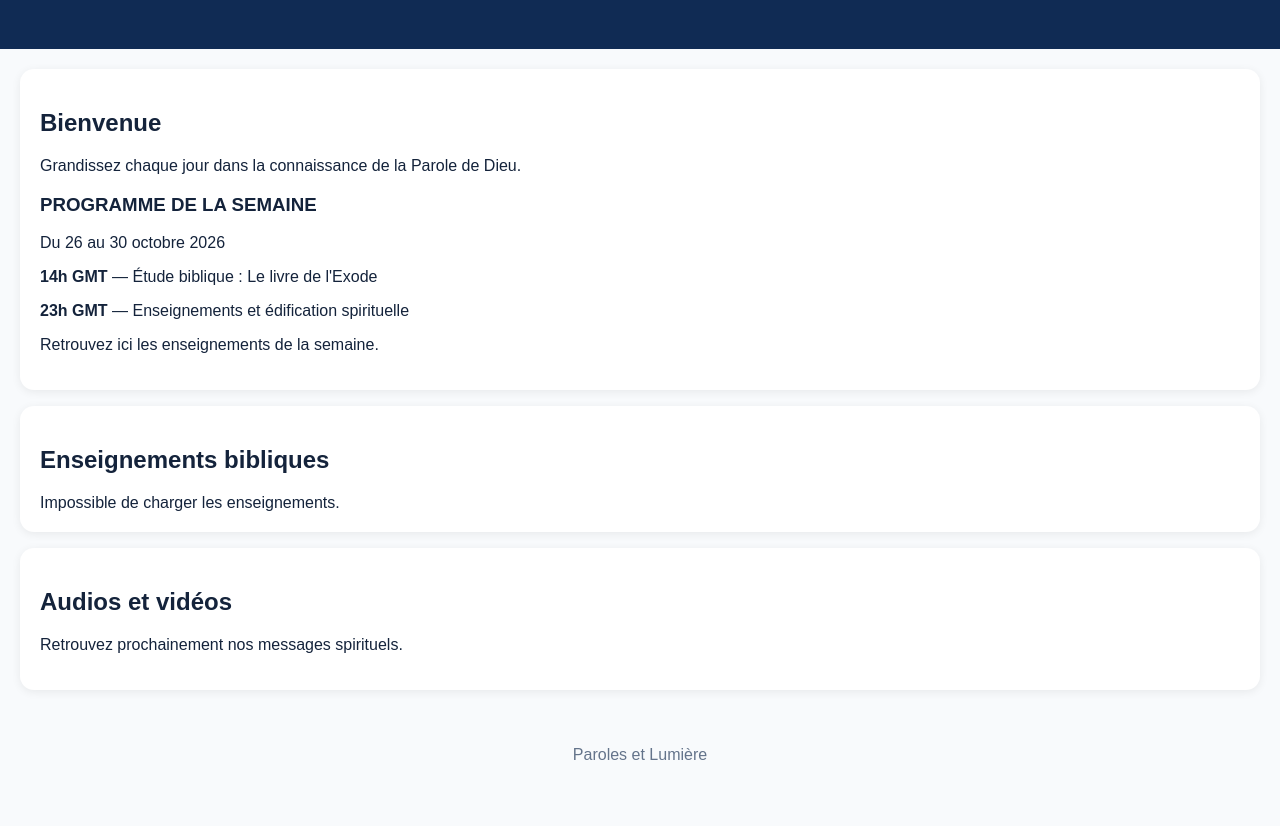
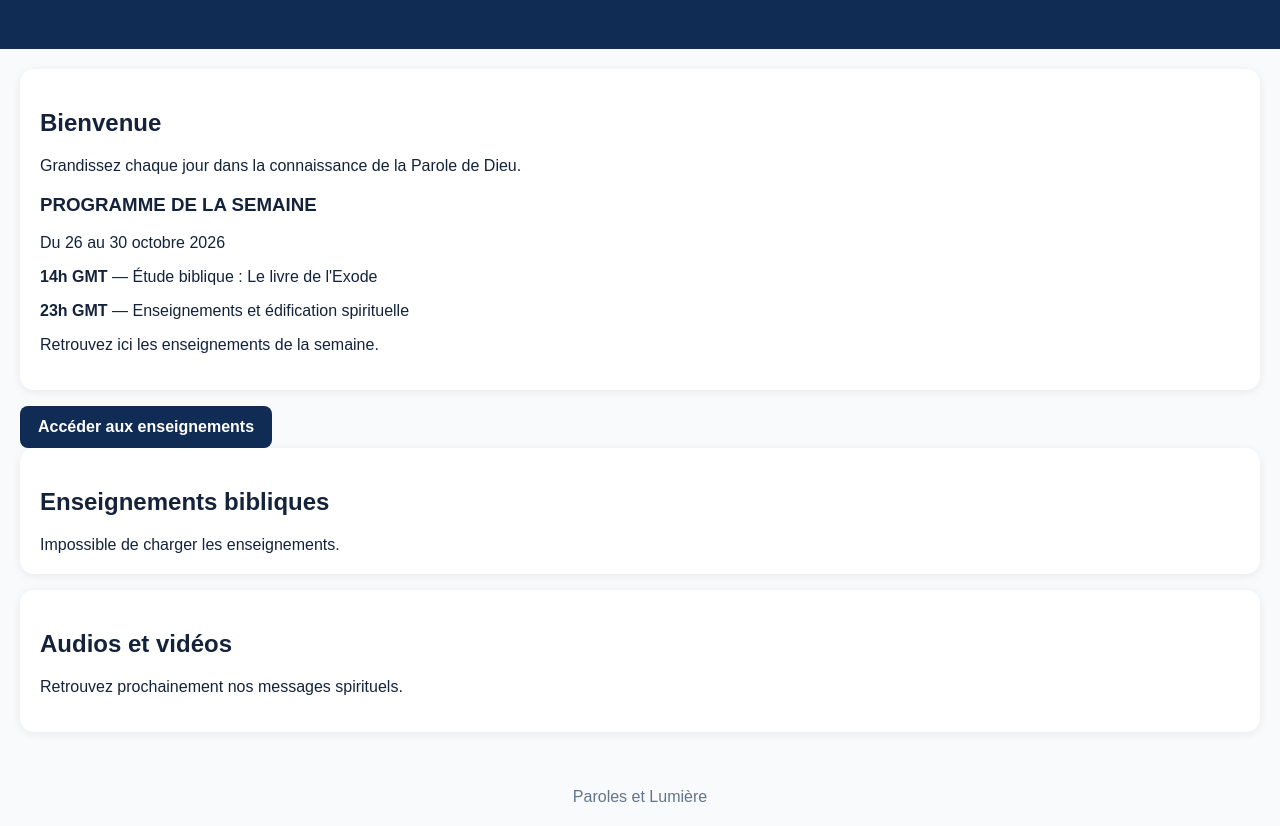
Before and after one commit to inspirationgospel2022-afk/paroles-et-lumiere, a plain HTML site: page index.html in a window 1280 px wide. Shown: the part 110-936 px from the top of the page. Before the commit the page ends 894 px from the top, so only its background shows below. Drawn offline with nearby package versions, Linux system fonts and the light colour scheme; no server answers.

Commit message:
Update index.html

```diff
--- a/index.html
+++ b/index.html
@@ -60,7 +60,7 @@
 <p><strong>23h GMT</strong> — Enseignements et édification spirituelle</p>
 <p>Retrouvez ici les enseignements de la semaine.</p>
     </div>
-
+<a href="#liste-enseignements" style="display:inline-block;background:#102b54;color:white;padding:12px 18px;border-radius:8px;text-decoration:none;font-weight:bold;">Accéder aux enseignements</a>
     <div class="card">
       <h2>Enseignements bibliques</h2>
       <div id="liste-enseignements"></div>
```
